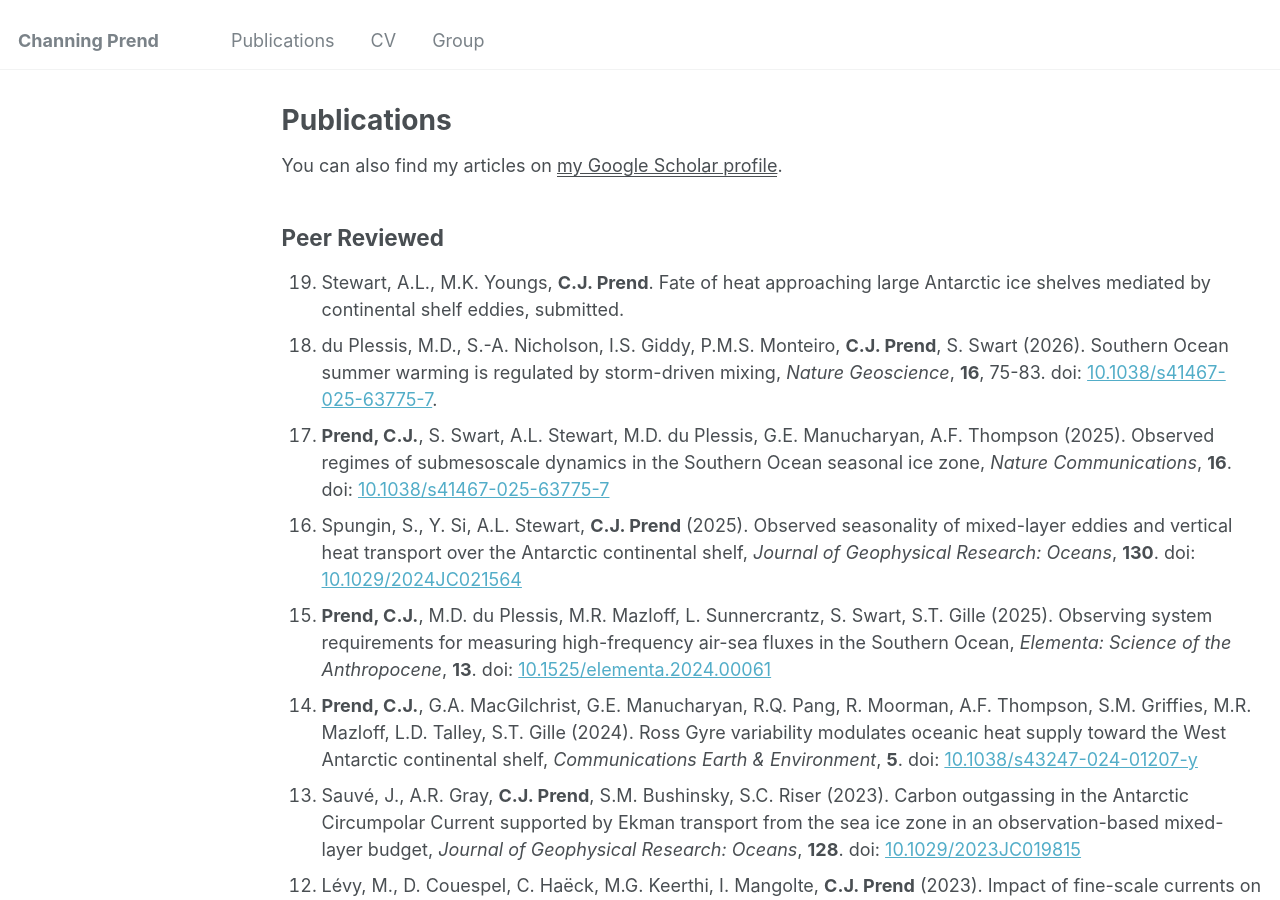
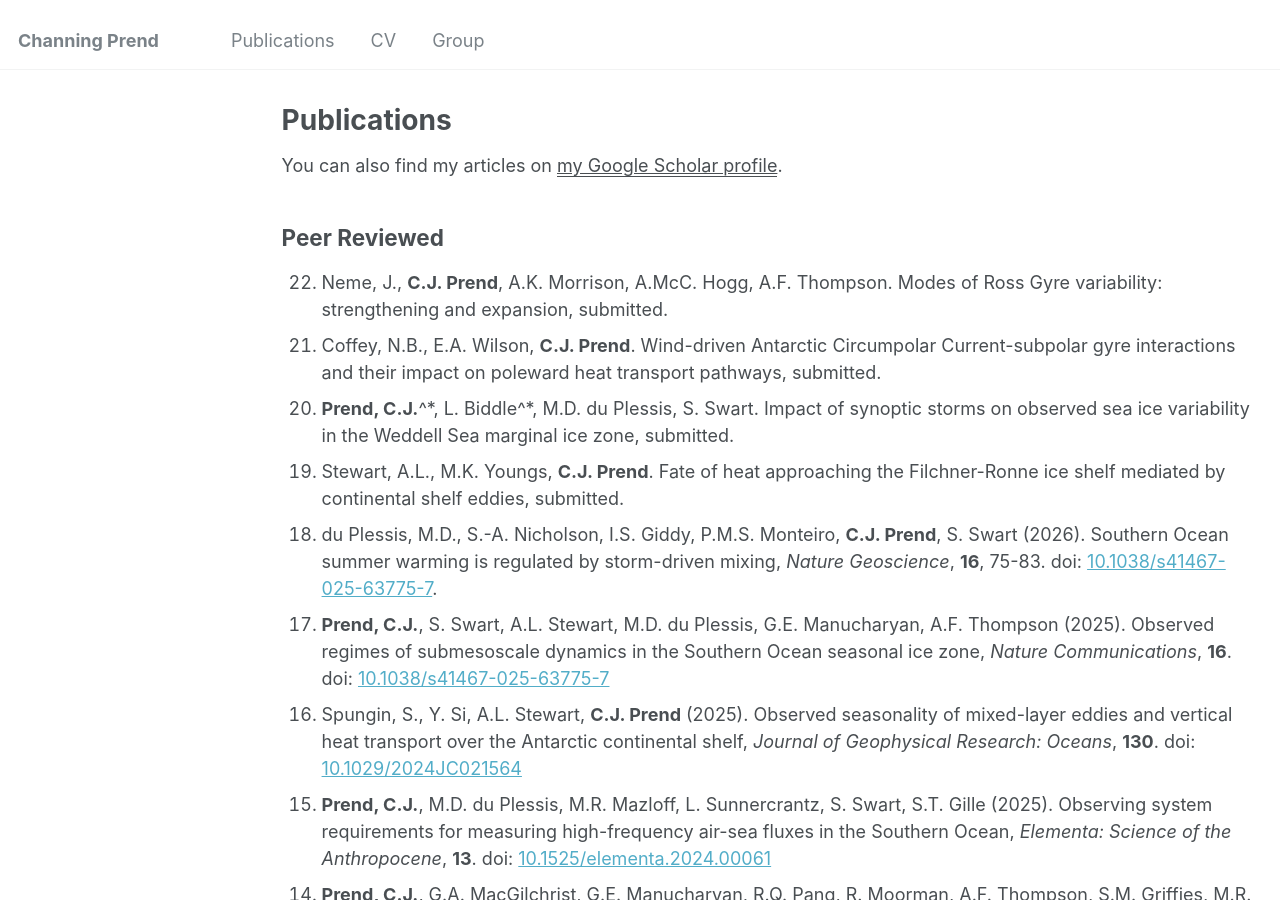
Before and after one commit to cprend/cprend.github.io, a Jekyll site: the page built from _pages/publications.md, in a window 1280 px wide and 900 px high. Built offline with Jekyll 4.4.1, drawn with Linux system fonts in a browser that asks for light colours.

Commit message:
Update publications.md

```diff
--- a/_pages/publications.md
+++ b/_pages/publications.md
@@ -9,7 +9,10 @@ You can also find my articles on <u><a href="https://scholar.google.com/citation
 
 ## Peer Reviewed
 <ol reversed>
-  <li>Stewart, A.L., M.K. Youngs, <b>C.J. Prend</b>. Fate of heat approaching large Antarctic ice shelves mediated by continental shelf eddies, submitted.</li>
+  <li>Neme, J., <b>C.J. Prend</b>, A.K. Morrison, A.McC. Hogg, A.F. Thompson. Modes of Ross Gyre variability: strengthening and expansion, submitted.</li>
+  <li>Coffey, N.B., E.A. Wilson, <b>C.J. Prend</b>. Wind-driven Antarctic Circumpolar Current-subpolar gyre interactions and their impact on poleward heat transport pathways, submitted.</li>
+  <li><b>Prend, C.J.</b>^*, L. Biddle^*, M.D. du Plessis, S. Swart. Impact of synoptic storms on observed sea ice variability in the Weddell Sea marginal ice zone, submitted.</li>
+  <li>Stewart, A.L., M.K. Youngs, <b>C.J. Prend</b>. Fate of heat approaching the Filchner-Ronne ice shelf mediated by continental shelf eddies, submitted.</li>
   <li>du Plessis, M.D., S.-A. Nicholson, I.S. Giddy, P.M.S. Monteiro, <b>C.J. Prend</b>, S. Swart (2026). Southern Ocean summer warming is regulated by storm-driven mixing, <em>Nature Geoscience</em>, <b>16</b>, 75-83. doi: <a href="https://www.nature.com/articles/s41561-025-01857-3">10.1038/s41467-025-63775-7</a>.</li>
   <li><b>Prend, C.J.</b>, S. Swart, A.L. Stewart, M.D. du Plessis, G.E. Manucharyan, A.F. Thompson (2025). Observed regimes of submesoscale dynamics in the Southern Ocean seasonal ice zone, <em>Nature Communications</em>, <b>16</b>. doi: <a href="https://www.nature.com/articles/s41467-025-63775-7">10.1038/s41467-025-63775-7</a></li>
   <li>Spungin, S., Y. Si, A.L. Stewart, <b>C.J. Prend</b> (2025). Observed seasonality of mixed-layer eddies and vertical heat transport over the Antarctic continental shelf, <em>Journal of Geophysical Research: Oceans</em>, <b>130</b>. doi: <a href="https://agupubs.onlinelibrary.wiley.com/doi/10.1029/2024JC021564">10.1029/2024JC021564</a></li>
```
